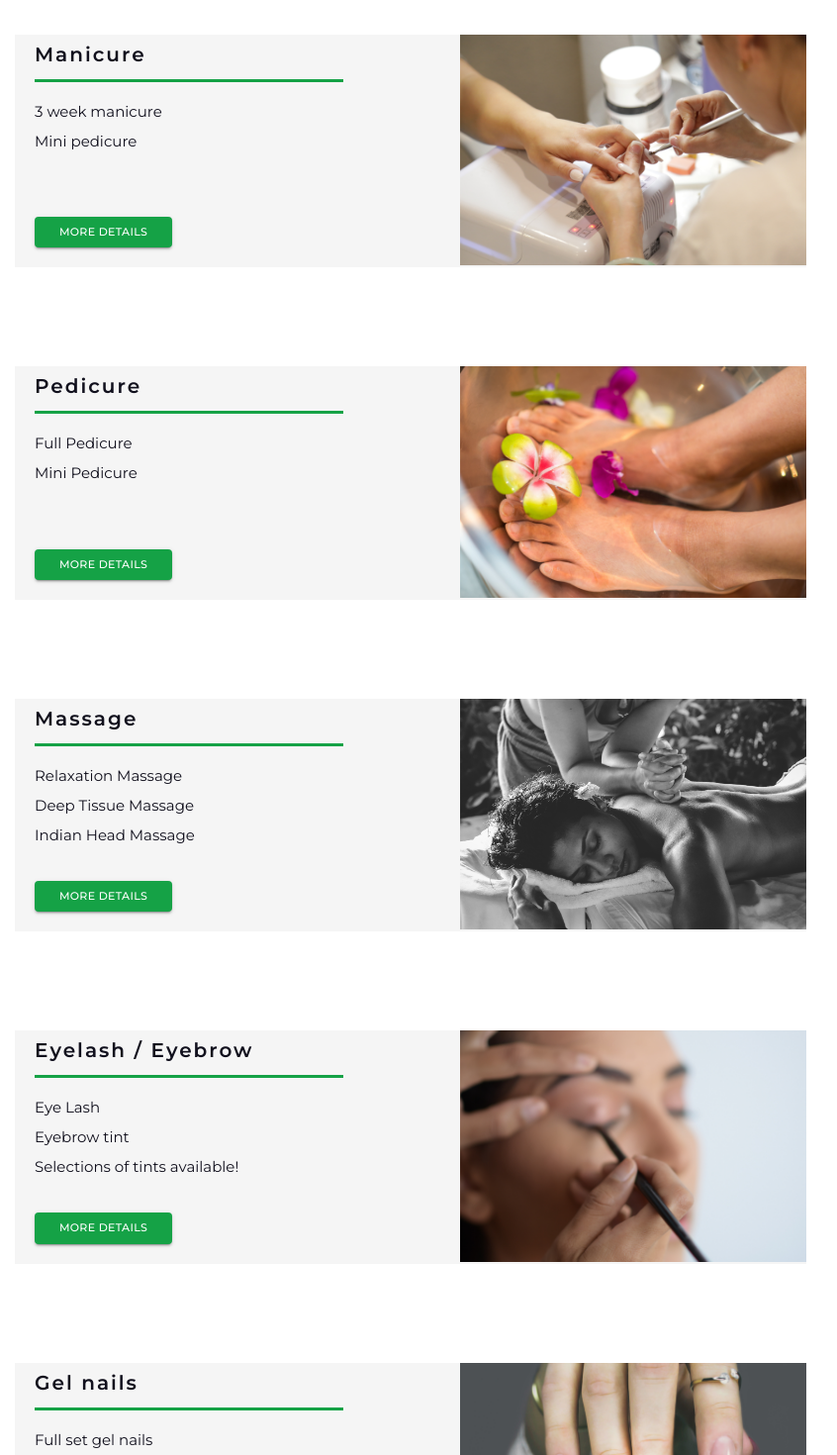
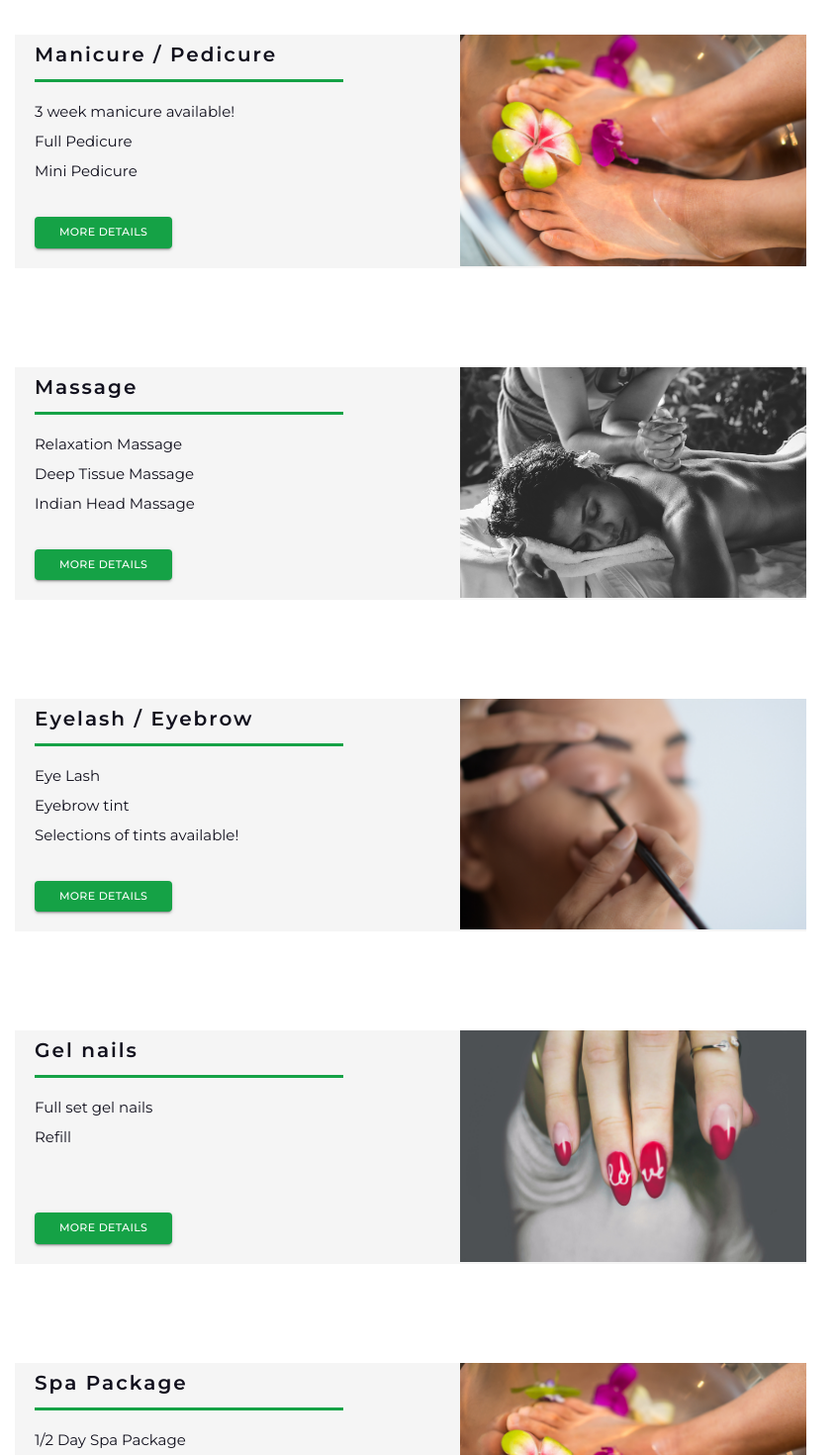
Before and after one commit to BrenoFischer/vip-beauty-rooms, a React (Create React App) app: page / in a window 1280 px wide. Shown: the part 740-2210 px from the top of the page at 99% size, without its empty margins (225-1071 px from the left). Built offline with nearby package versions, Linux system fonts and the light colour scheme; a web font is replaced by a local one.

Commit message:
change all services texts

```diff
--- a/src/routes/details/details.styles.scss
+++ b/src/routes/details/details.styles.scss
@@ -18,7 +18,7 @@
         }
 
         &-title-container {
-            width: 80%;
+            // width: 80%;
             border-bottom: 3px solid $primary-color;
             margin: 2rem 1rem;
             padding: 1.2rem 0;
--- a/src/routes/navigation/navigation.component.js
+++ b/src/routes/navigation/navigation.component.js
@@ -9,45 +9,43 @@ import GelnailsPhoto from '../../assets/gel-nails.jpg';
 import './navigation.styles.scss';
 
 function Navigation() {
+  const manicureDetailsText = ['Large selections of colours available', 'Three week manicure on feet or fingers', 'Sit back relax and enjoy some quality you time', '.', '.', 'Full Pedicure - 55 mins', 'Relax soak feet - foot rub / Remove hard skin on feet', 'Foot Massage + Polish - 3 week polish', 'Time Period 55/60 mins Price €39.00', ' .', 'Mini Pedicure - €19.00 Time Period 25/30 mins', 'Relax - soak feet in foot spa', 'Mini foot massage and regular polish', '.','(087) 750 8097 for appointment', 'Tuesday to Thursday 9am to 6pm', 'Friday 9am to 7pm', 'Saturday 9am to 5pm'];
+  const massageDetailsText = ['Large selections of Massage', 'Male/Female clients', 'Candle life room', 'Relaxation Music ', 'Full body / Half body massage', 'Relaxation Massage / Deep Tissue Massage / Indian Head Massage', '.', '60mins Massage €55.00', '45mins Massage €40.00', '30min Massage €30.00', '(087) 750 8097 for appointment', 'Tuesday to Thursday 9am to 6pm', 'Friday 9am to 7pm', 'Saturday 9am to 5pm'];
+  const eyeDetailsText = ['Eye Lash', 'Eyebrow tint', 'Selections of tints available!', '.', '(087) 750 8097 for appointment', 'Tuesday to Thursday 9am to 6pm', 'Friday 9am to 7pm', 'Saturday 9am to 5pm'];
+  const gelDetailsText = ['Large selection of colours available', 'Refill gel or full set gel', 'Ring to book appointment', 'Walk Inn more than welcome', '.', '(087) 750 8097 for appointment', 'Tuesday to Thursday 9am to 6pm', 'Friday 9am to 7pm', 'Saturday 9am to 5pm'];
+  const spaDetialsText = ['1/2 Day Spa Package', 'Full day Spa Package', '.', '1/2 Day Spa - €79.00', 'Full Day Spa - €120.00', '.', '1/2 Day - Gel nails + mini pedicure + 20min massage', '2 hours 10 mins - Total: €79.00', '.', 'Full Day Spa Package - Time Period 3 hours 10 mins - Cost €120.00', 'Treatment full body massage, gel nails, full pedicure, facial or hair blow dry', '.', '(087) 750 8097 for appointment', 'Tuesday to Thursday 9am to 6pm', 'Friday 9am to 7pm', 'Saturday 9am to 5pm']
+
   return (
     <>
       <nav className='nav'>
         <h1 className='nav__title'>Our Services</h1>
         <ul className='nav__list'>
-          <NavItem img={ManicurePhoto} alt='manicure photo' title='Manicure' details={['3 week manicure', 'Mini pedicure', 'Back massage', 'Only €75.00']}>
-            <p>3 week manicure</p>
-            <p>Mini pedicure</p>
-            {/* <p>Back massage</p>
-            <p>Only €75.00</p> */}
+          <NavItem img={PedicurePhoto} alt='manicure' title='Manicure / Pedicure' details={manicureDetailsText}>
+            <p>3 week manicure available!</p>
+            <p>Full Pedicure</p>
+            <p>Mini Pedicure</p>
           </NavItem>
 
-          <NavItem img={PedicurePhoto} alt='pedicure photo' title='Pedicure' details={['Full Pedicure €39.00 - 45 mins', 'Mini Pedicure  €19.00 - 25 mins']}>
-            <p>Full Pedicure</p>
-            <p>Mini Pedicure</p>
-            {/* <p>Full Pedicure  €39.00 - 45 mins</p>
-            <p>Mini Pedicure  €19.00 - 25 mins</p> */}
-          </NavItem>
-
-          <NavItem img={MassagePhoto} alt='massage photo' title='Massage' details={['Relaxation Massage', 'Deep Tissue Massage', 'Indian Head Massage', '1 hour - €50.00', '45mins - €45.00', '30mins - €35.00']}>
+          <NavItem img={MassagePhoto} alt='massage' title='Massage' details={massageDetailsText}>
             <p>Relaxation Massage</p>
             <p>Deep Tissue Massage</p>
             <p>Indian Head Massage</p>
-            {/* <p>1 hour - €50.00</p>
-            <p>45mins - €45.00</p>
-            <p>30mins - €35.00</p> */}
           </NavItem>
 
-          <NavItem img={EyelashPhoto} alt='eyelash photo' title='Eyelash / Eyebrow' details={['Eye Lash', 'Eyebrow tint', 'Selections of tints available!']}>
+          <NavItem img={EyelashPhoto} alt='eyelash' title='Eyelash / Eyebrow' details={eyeDetailsText}>
             <p>Eye Lash</p>
             <p>Eyebrow tint</p>
             <p>Selections of tints available!</p>
           </NavItem>
 
-          <NavItem img={GelnailsPhoto} alt='gelnails photo' title='Gel nails' details={['Full set gel nails €25.00', 'Refill €20.00']}>
+          <NavItem img={GelnailsPhoto} alt='gelnails' title='Gel nails' details={gelDetailsText}>
             <p>Full set gel nails</p>
             <p>Refill</p>
-            {/* <p>Full set gel nails €25.00</p>
-            <p>Refill €20.00</p> */}
+          </NavItem>
+
+          <NavItem img={PedicurePhoto} alt='spa package' title='Spa Package' details={spaDetialsText}>
+            <p>1/2 Day Spa Package</p>
+            <p>Full day Spa Package</p>
           </NavItem>
         </ul>
       </nav>
```
